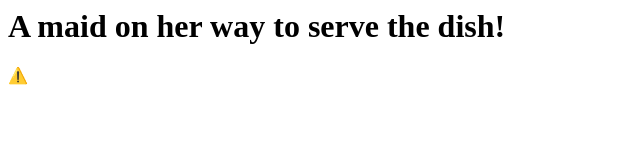
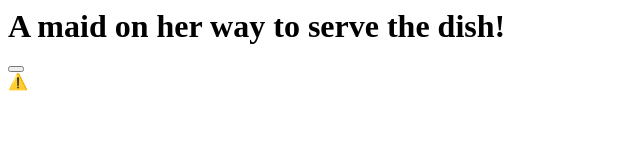
Before and after one commit to SanjayAlagappan/lottie-animations-react, a React (Create React App) app: page / in a window 1280 px wide. Shown: the top 160 px of the page, without its empty margins (0-640 px from the left). Built offline with nearby package versions, Linux system fonts and the light colour scheme; no server answers.

Commit message:
2 files modified

```diff
--- a/App.tsx
+++ b/App.tsx
@@ -12,6 +12,27 @@ export const App = () => {
   return (
     <div className="container">
       <h1>A maid on her way to serve the dish!</h1>
+
+
+         <div className="container">
+
+          <button>
+            </button>
+
+
+
+
+
+
+           </div>
+
+
+
+
+
+
+
+
 
       <Player
         src="https://assets8.lottiefiles.com/packages/lf20_pkghem0h.json"
```
Also changed, not shown: style.css (line endings or trailing spaces).
